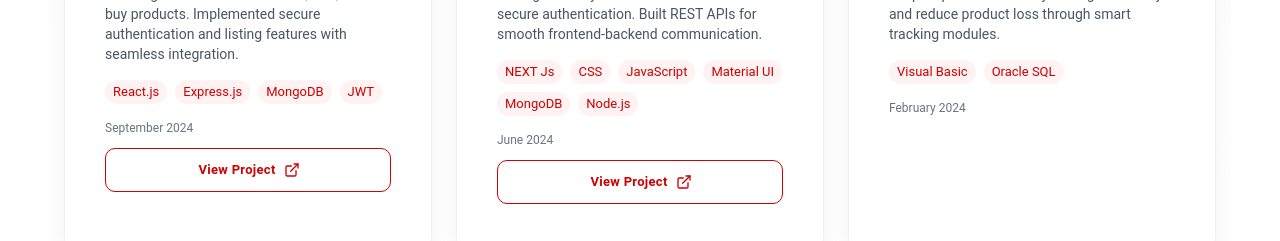
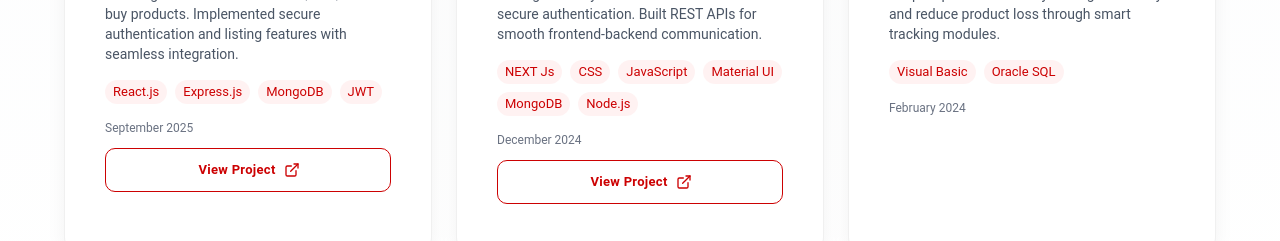
Before and after one commit to rk-rohiit/DEGITAL-PORTFOLIO, a React (Vite) app: page / in a window 1280 px wide. Shown: the part 3300-3541 px from the top of the page. Built offline with nearby package versions, Linux system fonts and the light colour scheme.

Commit message:
project section changed

```diff
--- a/src/components/Projects.jsx
+++ b/src/components/Projects.jsx
@@ -11,7 +11,7 @@ const Projects = () => {
       description:
         "Built a campus marketplace platform enabling verified students to sell, rent, and buy products. Implemented secure authentication and listing features with seamless integration.",
       tech: ["React.js", "Express.js", "MongoDB", "JWT"],
-      date: "September 2024",
+      date: "September 2025",
       status: "Live",
       link: "https://collex-dev.vercel.app/",
     },
@@ -20,7 +20,7 @@ const Projects = () => {
       description:
         "Designed a comprehensive hotel management system with modern UI and secure authentication. Built REST APIs for smooth frontend-backend communication.",
       tech: ["NEXT Js", "CSS", "JavaScript", "Material UI", "MongoDB", "Node.js"],
-      date: "June 2024",
+      date: "December 2024",
       status: "Live",
       link: "https://restrosol.bizpluscrm.in/",
     },
```
